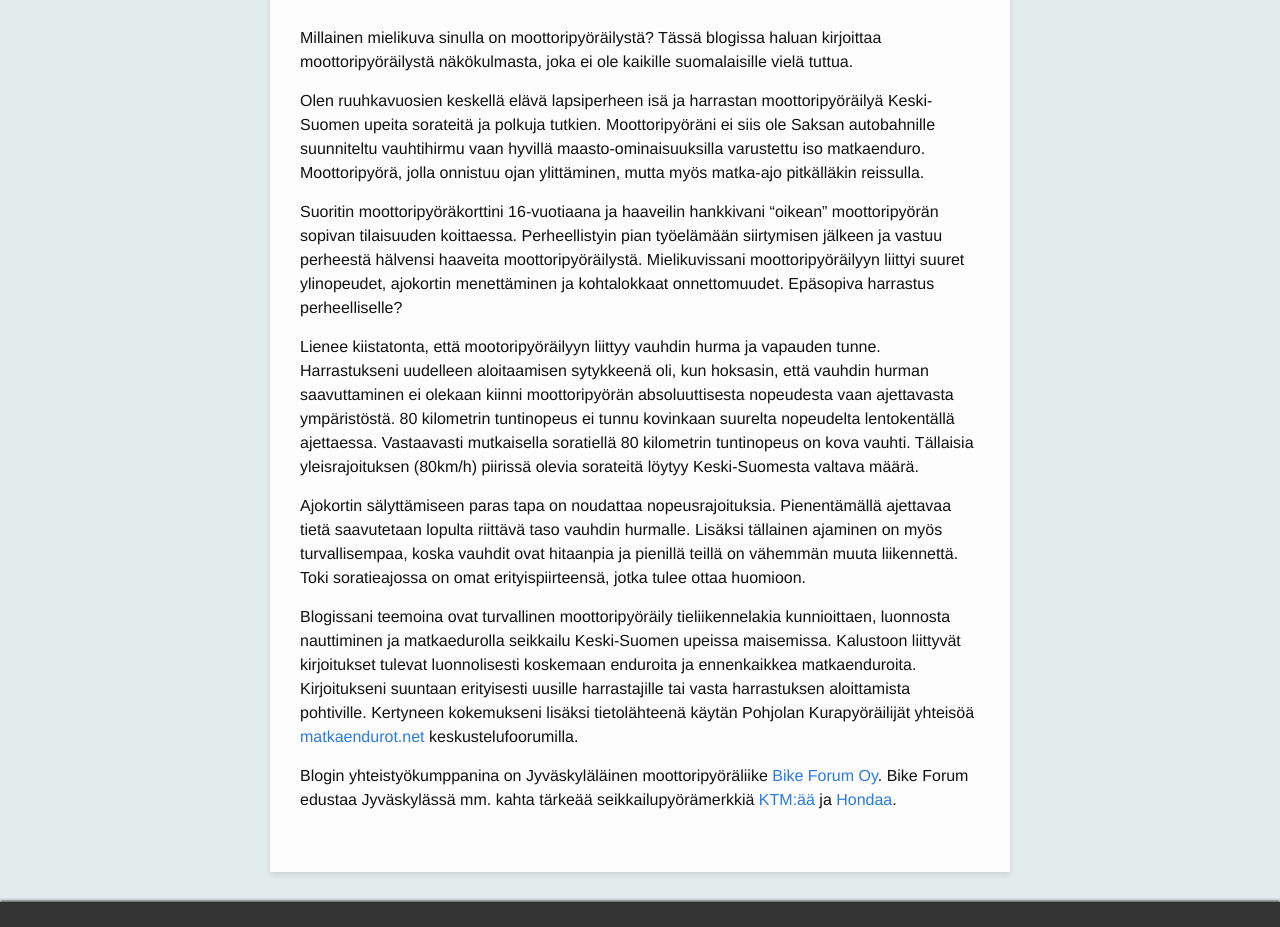
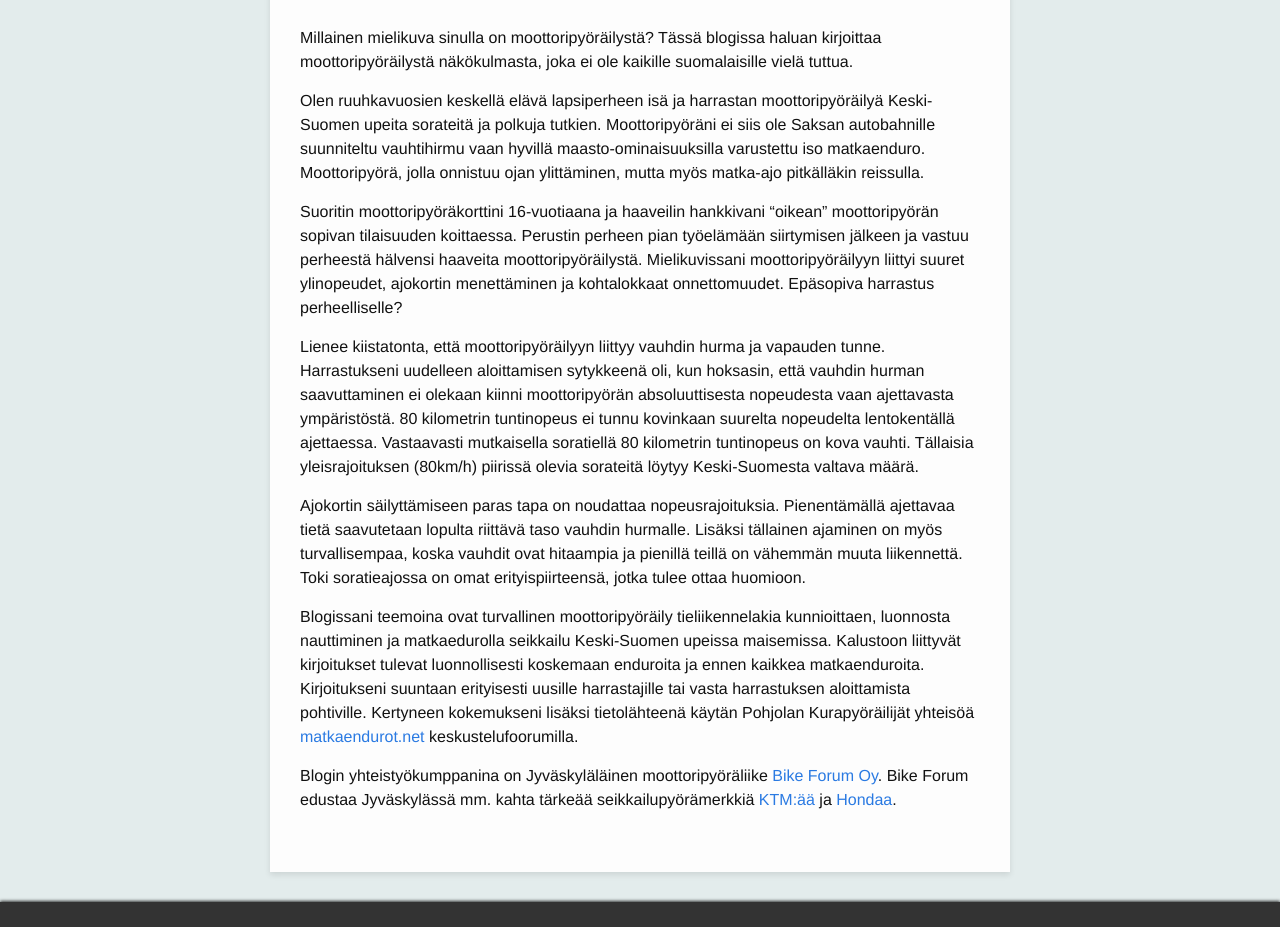
Before and after one commit to seikkailuendurolla/seikkailuendurolla.github.io, a Jekyll site: the page built from about.md, in a window 1280 px wide. Shown: the part 707-1634 px from the top of the page. Built offline with Jekyll 4.4.1, drawn with Linux system fonts in a browser that asks for light colours; some web fonts are replaced; comment, search, counter and statistics services are not loaded.

Commit message:
Kirjoitusvirheiden korjaus

```diff
--- a/about.md
+++ b/about.md
@@ -5,18 +5,16 @@ permalink: /about/
 header_slogan_class: white
 header_image_style: "background-image: url('/assets/matkaenduro-laavu.jpg')"
 ---
-
-
 Millainen mielikuva sinulla on moottoripyöräilystä? Tässä blogissa haluan kirjoittaa moottoripyöräilystä näkökulmasta, joka ei ole kaikille suomalaisille vielä tuttua.
 
 Olen ruuhkavuosien keskellä elävä lapsiperheen isä ja harrastan moottoripyöräilyä Keski-Suomen upeita sorateitä ja polkuja tutkien. Moottoripyöräni ei siis ole Saksan autobahnille suunniteltu vauhtihirmu vaan hyvillä maasto-ominaisuuksilla varustettu iso matkaenduro. Moottoripyörä, jolla onnistuu ojan ylittäminen, mutta myös matka-ajo pitkälläkin reissulla.
 
-Suoritin moottoripyöräkorttini 16-vuotiaana ja haaveilin hankkivani "oikean" moottoripyörän sopivan tilaisuuden koittaessa. Perheellistyin pian työelämään siirtymisen jälkeen ja vastuu perheestä hälvensi haaveita moottoripyöräilystä. Mielikuvissani moottoripyöräilyyn liittyi suuret ylinopeudet, ajokortin menettäminen ja kohtalokkaat onnettomuudet. Epäsopiva harrastus perheelliselle?
+Suoritin moottoripyöräkorttini 16-vuotiaana ja haaveilin hankkivani “oikean” moottoripyörän sopivan tilaisuuden koittaessa. Perustin perheen pian työelämään siirtymisen jälkeen ja vastuu perheestä hälvensi haaveita moottoripyöräilystä. Mielikuvissani moottoripyöräilyyn liittyi suuret ylinopeudet, ajokortin menettäminen ja kohtalokkaat onnettomuudet. Epäsopiva harrastus perheelliselle?
 
-Lienee kiistatonta, että mootoripyöräilyyn liittyy vauhdin hurma ja vapauden tunne. Harrastukseni uudelleen aloitaamisen sytykkeenä oli, kun hoksasin, että vauhdin hurman saavuttaminen ei olekaan kiinni moottoripyörän absoluuttisesta nopeudesta vaan ajettavasta ympäristöstä. 80 kilometrin tuntinopeus ei tunnu kovinkaan suurelta nopeudelta lentokentällä ajettaessa. Vastaavasti mutkaisella soratiellä 80 kilometrin tuntinopeus on kova vauhti. Tällaisia yleisrajoituksen (80km/h) piirissä olevia sorateitä löytyy Keski-Suomesta valtava määrä.
+Lienee kiistatonta, että moottoripyöräilyyn liittyy vauhdin hurma ja vapauden tunne. Harrastukseni uudelleen aloittamisen sytykkeenä oli, kun hoksasin, että vauhdin hurman saavuttaminen ei olekaan kiinni moottoripyörän absoluuttisesta nopeudesta vaan ajettavasta ympäristöstä. 80 kilometrin tuntinopeus ei tunnu kovinkaan suurelta nopeudelta lentokentällä ajettaessa. Vastaavasti mutkaisella soratiellä 80 kilometrin tuntinopeus on kova vauhti. Tällaisia yleisrajoituksen (80km/h) piirissä olevia sorateitä löytyy Keski-Suomesta valtava määrä.
 
-Ajokortin sälyttämiseen paras tapa on noudattaa nopeusrajoituksia. Pienentämällä ajettavaa tietä saavutetaan lopulta riittävä taso vauhdin hurmalle. Lisäksi tällainen ajaminen on myös turvallisempaa, koska vauhdit ovat hitaanpia ja pienillä teillä on vähemmän muuta liikennettä. Toki soratieajossa on omat erityispiirteensä, jotka tulee ottaa huomioon.
+Ajokortin säilyttämiseen paras tapa on noudattaa nopeusrajoituksia. Pienentämällä ajettavaa tietä saavutetaan lopulta riittävä taso vauhdin hurmalle. Lisäksi tällainen ajaminen on myös turvallisempaa, koska vauhdit ovat hitaampia ja pienillä teillä on vähemmän muuta liikennettä. Toki soratieajossa on omat erityispiirteensä, jotka tulee ottaa huomioon.
 
-Blogissani teemoina ovat turvallinen moottoripyöräily tieliikennelakia kunnioittaen, luonnosta nauttiminen ja matkaedurolla seikkailu Keski-Suomen upeissa maisemissa. Kalustoon liittyvät kirjoitukset tulevat luonnolisesti koskemaan enduroita ja ennenkaikkea matkaenduroita. Kirjoitukseni suuntaan erityisesti uusille harrastajille tai vasta harrastuksen aloittamista pohtiville. Kertyneen kokemukseni lisäksi tietolähteenä käytän Pohjolan Kurapyöräilijät yhteisöä [matkaendurot.net](http://www.matkaendurot.net/phpBB3/index.php) keskustelufoorumilla.
+Blogissani teemoina ovat turvallinen moottoripyöräily tieliikennelakia kunnioittaen, luonnosta nauttiminen ja matkaedurolla seikkailu Keski-Suomen upeissa maisemissa. Kalustoon liittyvät kirjoitukset tulevat luonnollisesti koskemaan enduroita ja ennen kaikkea matkaenduroita. Kirjoitukseni suuntaan erityisesti uusille harrastajille tai vasta harrastuksen aloittamista pohtiville. Kertyneen kokemukseni lisäksi tietolähteenä käytän Pohjolan Kurapyöräilijät yhteisöä [matkaendurot.net](http://www.matkaendurot.net/phpBB3/index.php) keskustelufoorumilla.
 
 Blogin yhteistyökumppanina on Jyväskyläläinen moottoripyöräliike [Bike Forum Oy](http://bikeforum.fi/). Bike Forum edustaa Jyväskylässä mm. kahta tärkeää seikkailupyörämerkkiä [KTM:ää](http://bikeforum.fi/ajoneuvot/moottoripyorat/ktm-moottoripyorat/) ja [Hondaa](http://bikeforum.fi/ajoneuvot/moottoripyorat/honda-moottoripyorat/).
```
